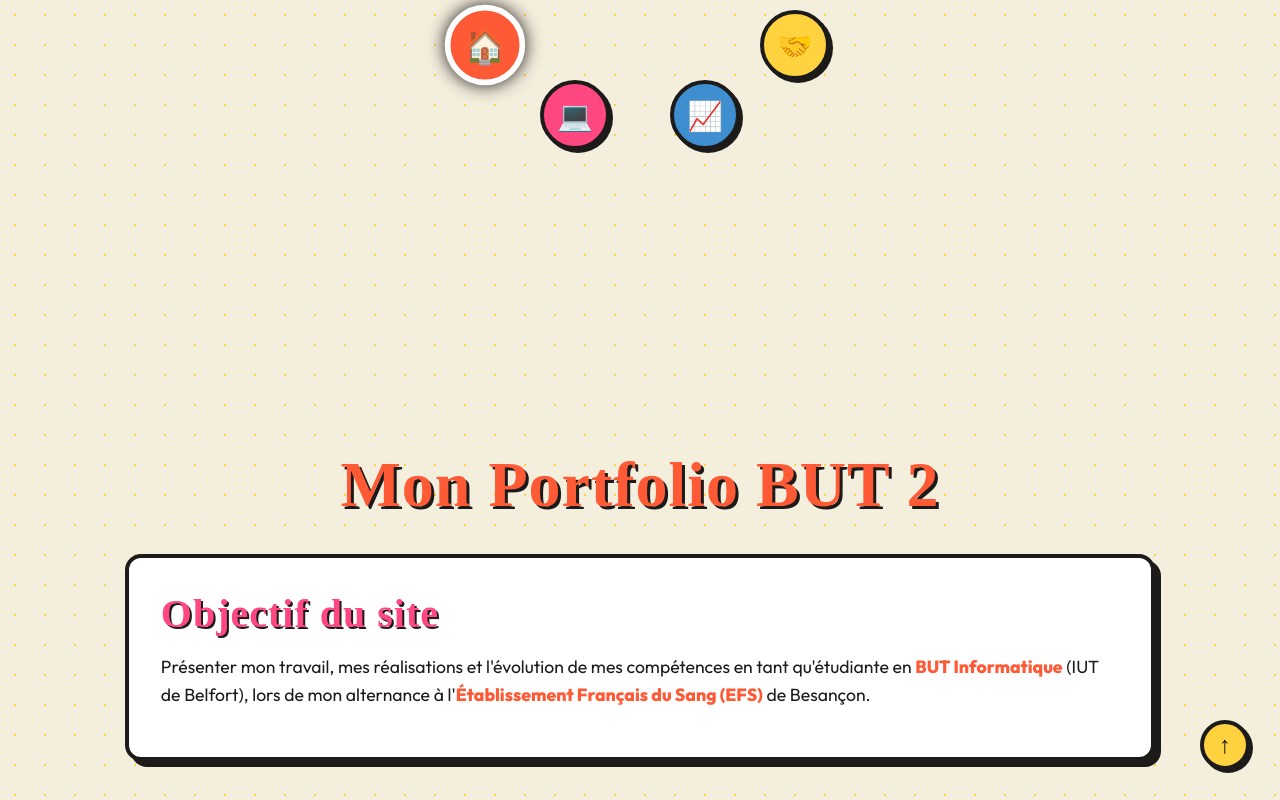
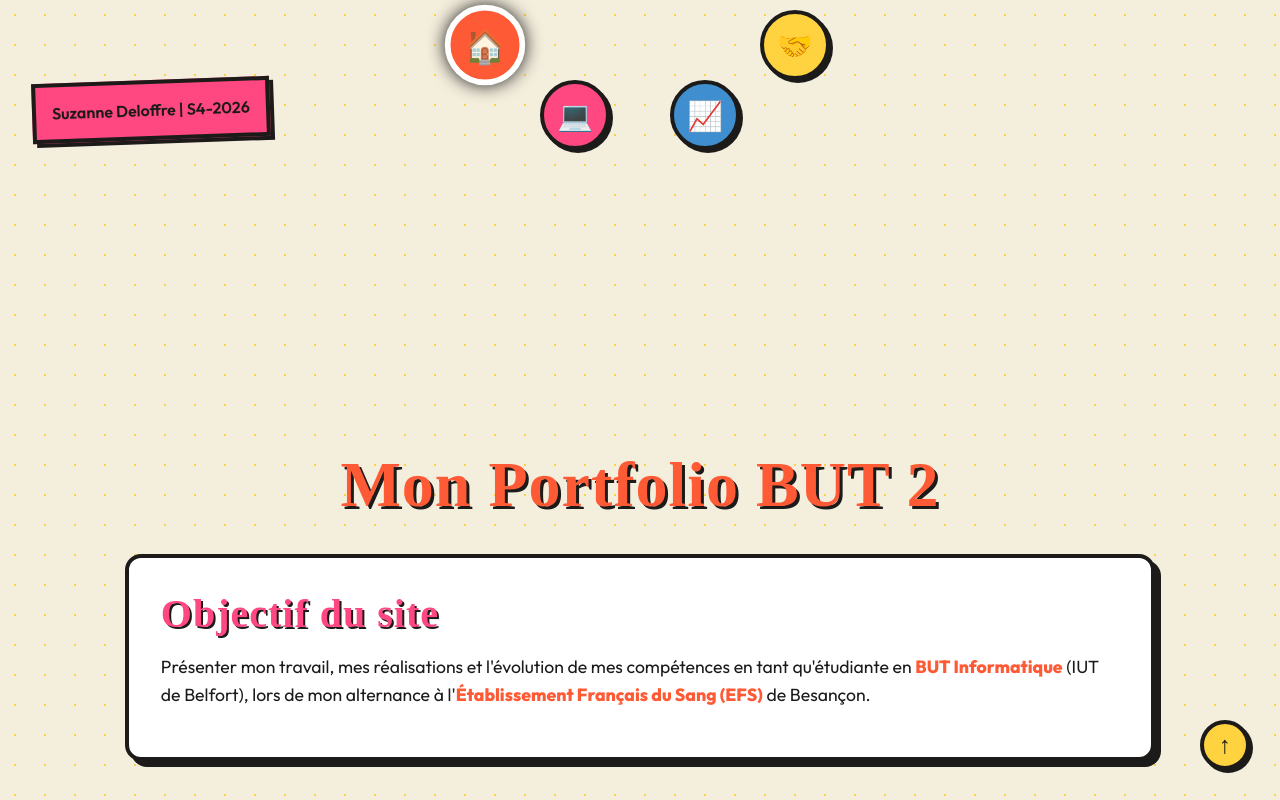
Before and after one commit to Suzdeloffre/portfolio-BUT2, a Vue app: page /technique in a window 1280 px wide. Shown: the top 800 px of the page. Built offline with nearby package versions, Linux system fonts and the light colour scheme; a web font is replaced by a local one.

Commit message:
feat: ajout de la signature en haut a gauche et maj image buffer

```diff
--- a/src/App.vue
+++ b/src/App.vue
@@ -1,5 +1,6 @@
 <template>
   <div id="app">
+    <div class="top-signature">Suzanne Deloffre | S4-2026</div>
     <NavBar />
 
     <router-view v-slot="{ Component }">
```
Also changed, not shown: src/assets/trace/onSessionExpire.png, src/assets/trace/soumettrebuffer.png.
